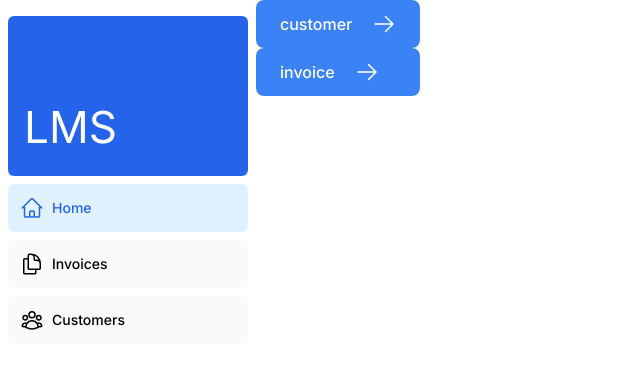
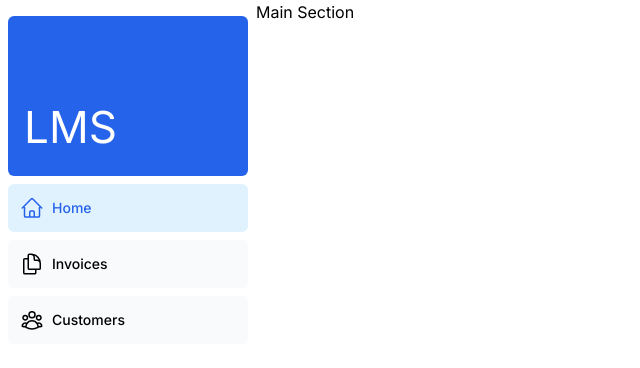
Before and after one commit to qdriven/qa-fe-lessons, a Next.js app in the folder next-lessons/: page /dashboard in a window 1280 px wide. Shown: the top 368 px of the page, without its empty margins (0-640 px from the left). Built offline with nearby package versions, Linux system fonts and the light colour scheme.

Commit message:
#step3: complete nav links

```diff
--- a/next-lessons/src/app/dashboard/page.tsx
+++ b/next-lessons/src/app/dashboard/page.tsx
@@ -10,21 +10,7 @@ export default function Page(){
                 <SideNav/>
             </div>
             <section>
-                <Link href="/dashboard/customer"
-                      className="flex items-center gap-5 self-start rounded-lg
-                      bg-blue-500 px-6 py-3 text-sm font-medium
-                      text-white transition-colors hover:bg-blue-400 md:text-base"
-                >
-                    <span>customer</span> <ArrowRightIcon className="w-5 md:w-6"/>
-                </Link>
-
-                <Link href="/dashboard/invoice"
-                      className="flex items-center gap-5 self-start rounded-lg
-                      bg-blue-500 px-6 py-3 text-sm font-medium
-                      text-white transition-colors hover:bg-blue-400 md:text-base"
-                >
-                    <span>invoice</span> <ArrowRightIcon className="w-5 md:w-6"/>
-                </Link>
+                <p>Main Section</p>
             </section>
         </div>
     )
```
